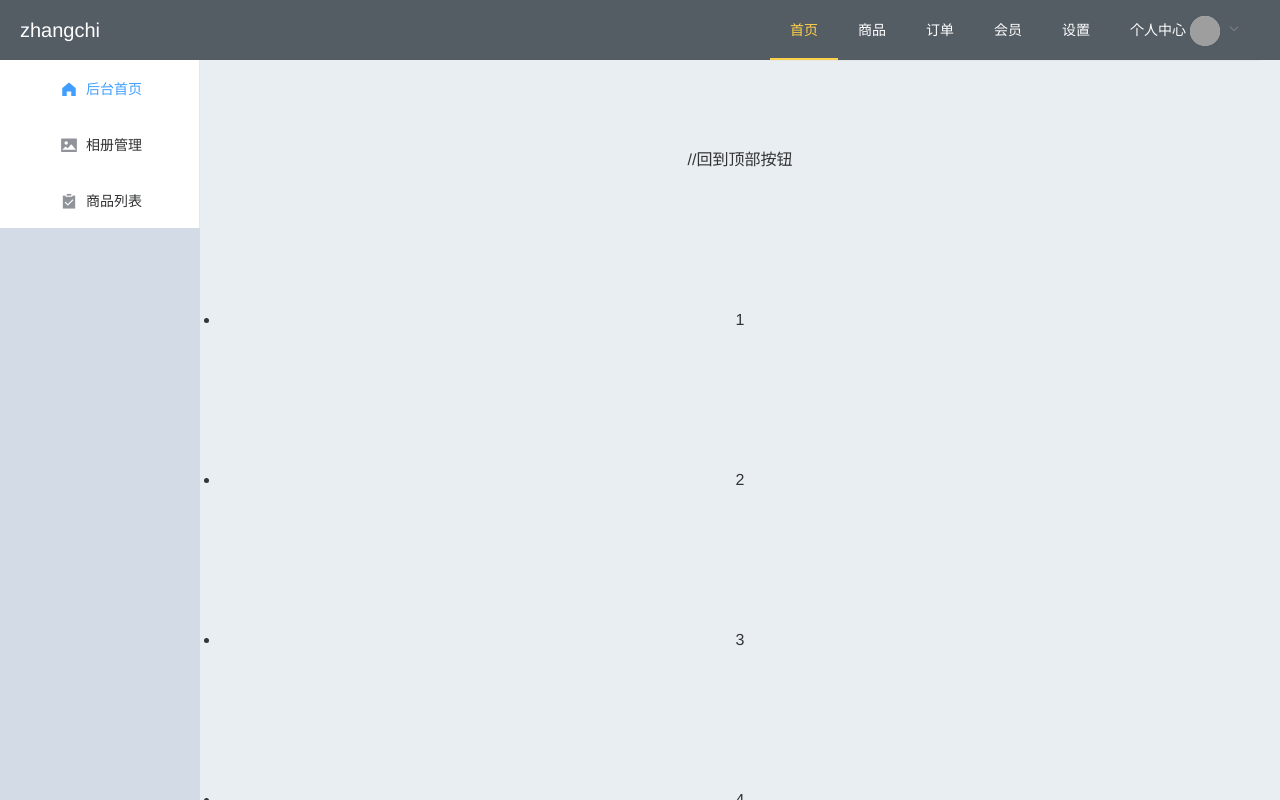
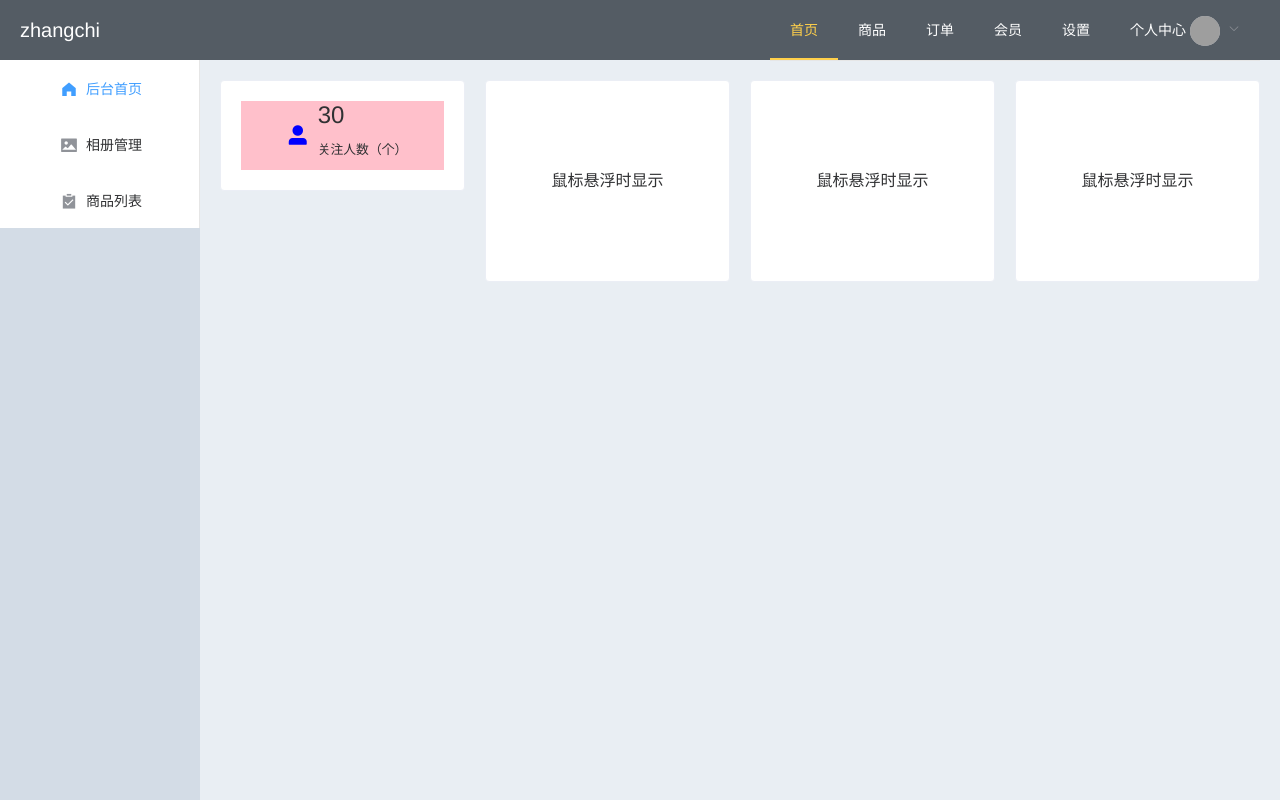
Before and after one commit to zhangchi56/-Mall-background-management, a Vue app: page /index in a window 1280 px wide. Built offline with nearby package versions, Linux system fonts and the light colour scheme; grey boxes are pictures that could not be loaded.

Commit message:
解决bug，flex不生效问题，原因：不该不flex直接加在饿了么组件标签上

```diff
--- a/src/views/index/index.vue
+++ b/src/views/index/index.vue
@@ -1,6 +1,31 @@
 <template>
   <div id="index">
-    后台首页
+    <!-- 后台首页 -->
+    <el-row :gutter="20">
+      <el-col :span="6">
+        <el-card shadow="hover">
+          <div class="index-el-card">
+
+            <i class="el-icon-user-solid"></i>
+
+            <div class="desc">
+              <h4 style="text-align: center;">30</h4>
+              <small>关注人数（个）</small>
+            </div>
+
+          </div>
+        </el-card>
+      </el-col>
+      <el-col :span="6">
+        <el-card shadow="hover">鼠标悬浮时显示</el-card>
+      </el-col>
+      <el-col :span="6">
+        <el-card shadow="hover">鼠标悬浮时显示</el-card>
+      </el-col>
+      <el-col :span="6">
+        <el-card shadow="hover">鼠标悬浮时显示</el-card>
+      </el-col>
+    </el-row>
   </div>
 </template>
 
@@ -8,13 +33,46 @@
 export default {
   name: "Index",
   data() {
-    return {
-
-    }
-  },
+    return {};
+  }
 };
 </script>
 
 <style scope>
+.index-el-card {
+  display: flex;
+  background-color: pink;
+  justify-content: center;
+  align-items: center;
+  /* text-align: left; */
+
+}
+.index-el-card>i{
+  width: 40px;
+  height: 40px;
+  line-height: 40px;
+  color: blue;
+  font-size: 24px;
+}
+
+.index-el-card>.desc{
+  display: flex;
+  flex-direction: column;
+  align-items: flex-start;
+  /* flex-wrap: wrap; */
+  /* width: 40px; */
+  /* height:40px; */
+  /* line-height: 40px; */
+}
+.index-el-card>.desc>h4{
+  /* height:40px; */
+  /* line-height: 40px; */
+  margin-bottom: 0;
+}
+.index-el-card>.desc>small{
+  height:40px;
+  line-height: 40px;
+}
+
 
 </style>
--- a/src/views/layout.vue
+++ b/src/views/layout.vue
@@ -45,7 +45,7 @@
             </el-menu-item>
           </el-menu>
         </el-aside>
-        <el-main style="height:1000px">
+        <el-main>
           <div v-if="bran.length>0">
             <el-breadcrumb separator-class="el-icon-arrow-right" class="layout-el-breadcrumb">
               <el-breadcrumb-item
@@ -55,7 +55,8 @@
               >{{item.title}}</el-breadcrumb-item>
             </el-breadcrumb>
           </div>
-          //回到顶部按钮
+
+          <!-- 回到顶部按钮 -->
           <el-backtop target=".el-main" :bottom="100">
             <div
               style="{
@@ -69,13 +70,9 @@
               }"
             >UP</div>
           </el-backtop>
-        <ul>
-        <li v-for="i in 100" :key="i">{{i}}</li>
-        </ul>
+
           <!-- 主内容 -->
           <router-view></router-view>
-
-          <!-- <p>zzzzzzzzzzz</p> -->
         </el-main>
       </el-container>
     </el-container>
@@ -94,7 +91,7 @@ export default {
         "https://cube.elemecdn.com/3/7c/3ea6beec64369c2642b92c6726f1epng.png",
       navBar: {}, //主要导航栏
       bran: [], //面包屑导航栏
-      // bottom : ''
+
     };
   },
   created() {
```
